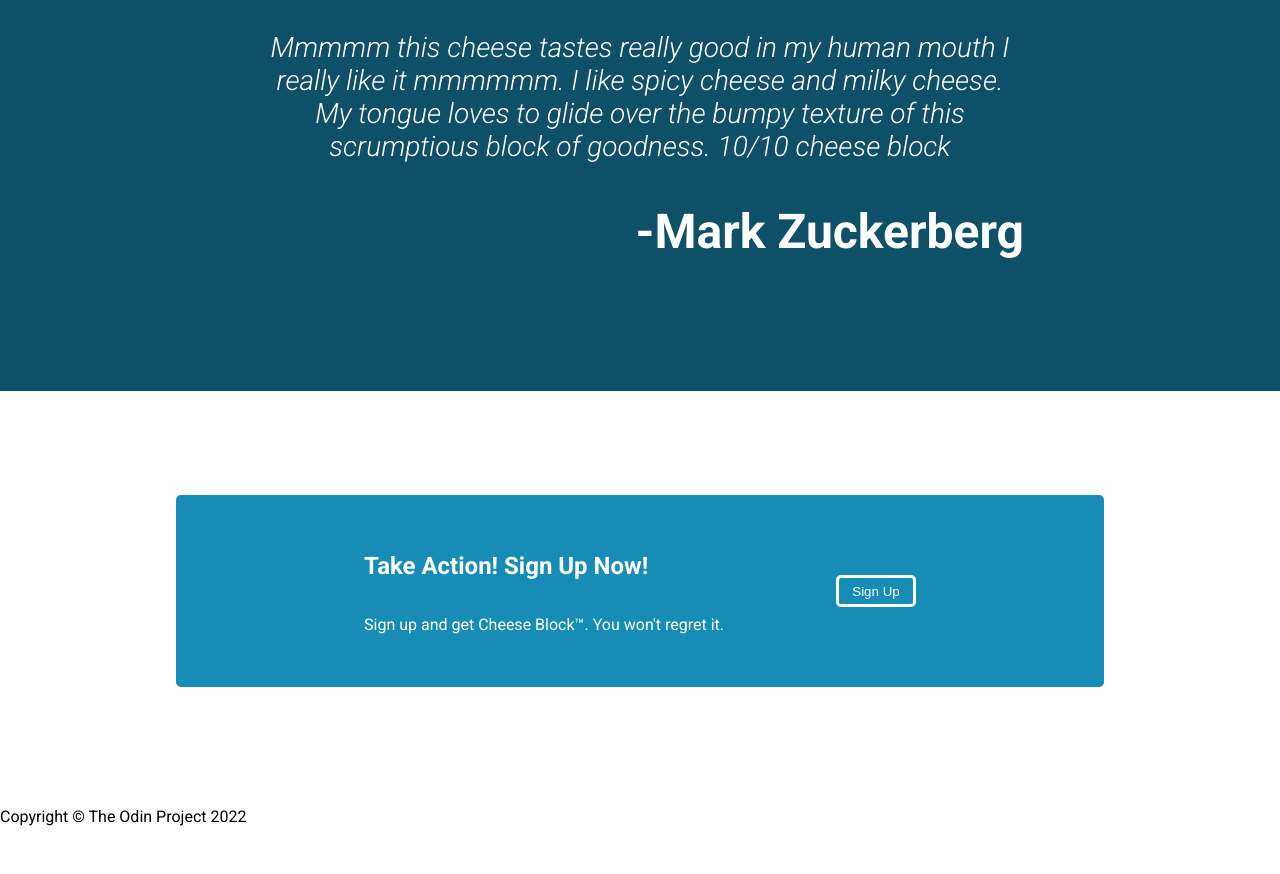
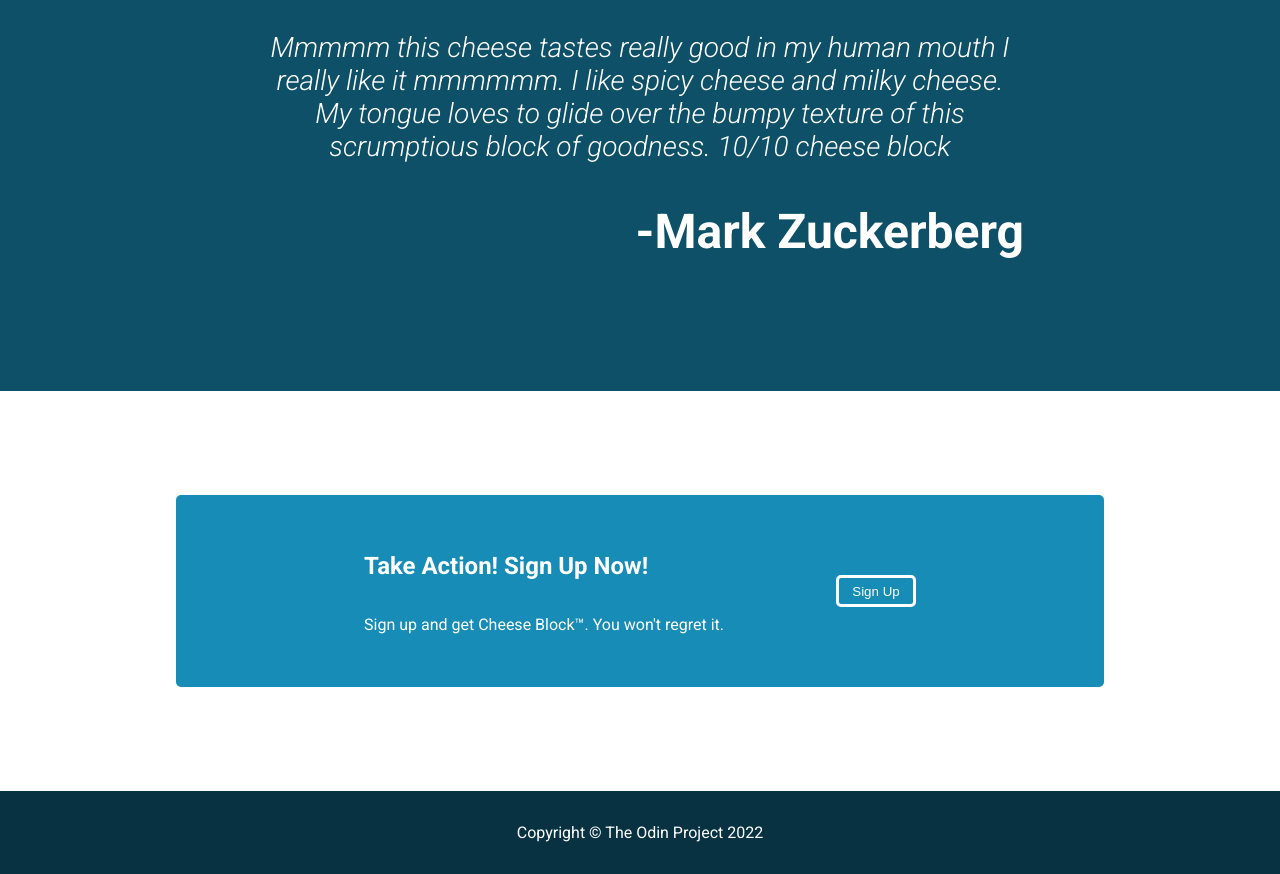
Before and after one commit to BullfrogBST/Odin-Landing-Page, a plain HTML site: page index.html in a window 1280 px wide. Shown: the part 1124-1998 px from the top of the page. Before the commit the page ends 1966 px from the top, so only its background shows below. Drawn offline with Linux system fonts and the light colour scheme.

Commit message:
Style footer

```diff
--- a/styles.css
+++ b/styles.css
@@ -224,3 +224,13 @@ nav > ul > li > a:hover{
 
     color: white;
 }
+
+footer{
+    background-color: var(--primary-color);
+    padding: 1rem;
+}
+
+.copyright{
+    text-align: center;
+    color: white;
+}
```
